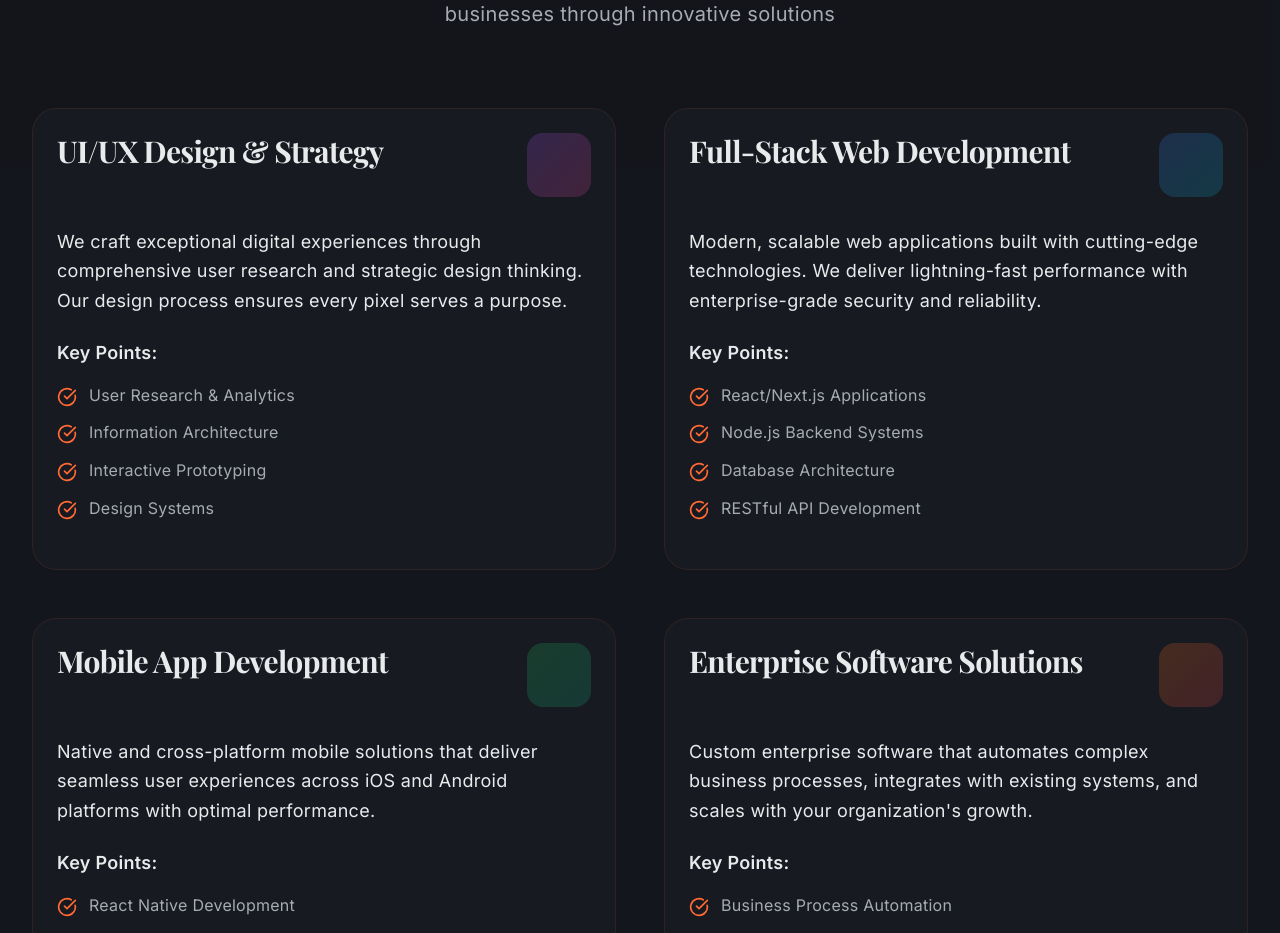
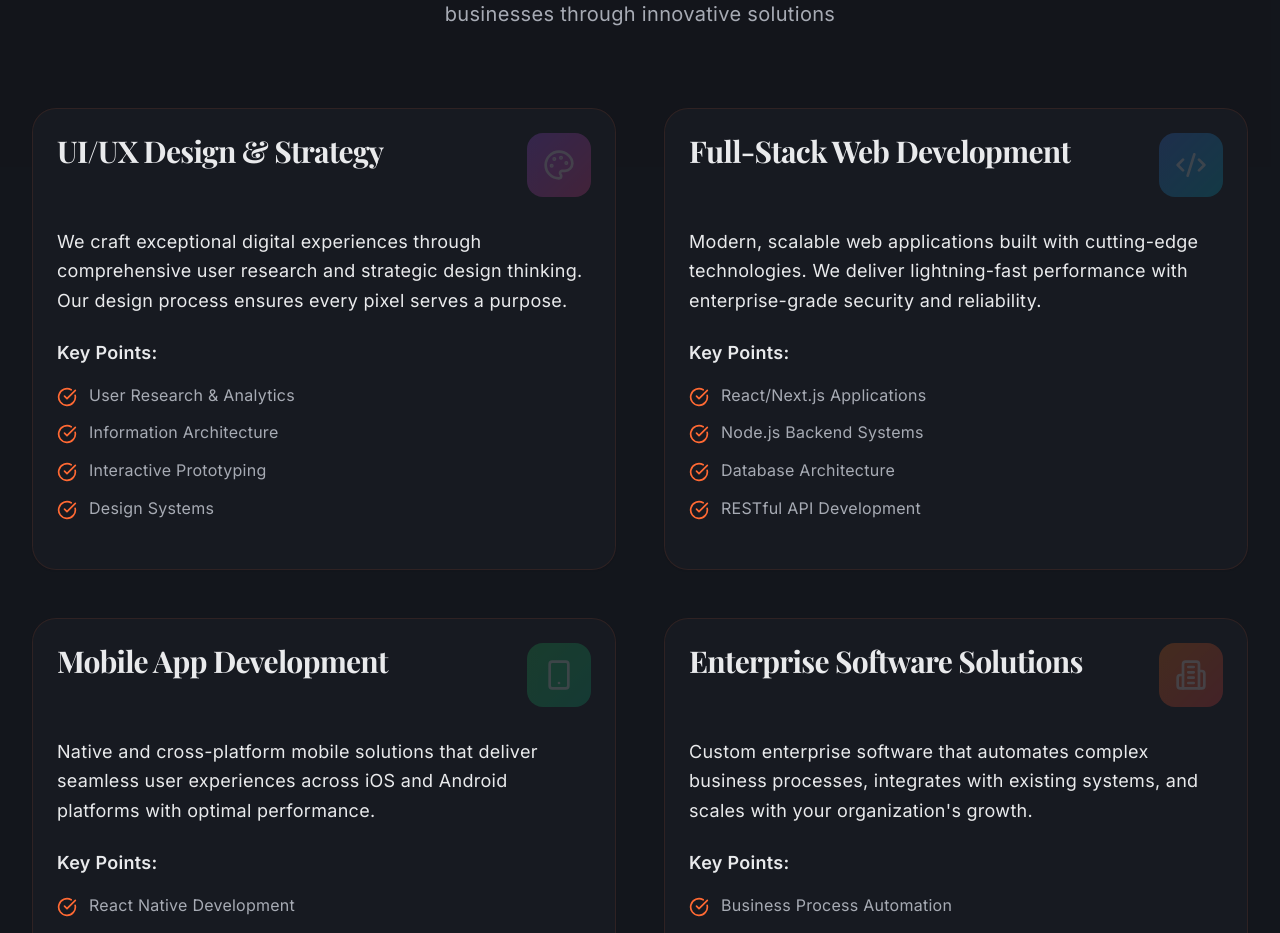
Before and after one commit to longuevillejoseph/joe-longueville-fit-sites-35403, a React (Vite) app: page / in a window 1280 px wide. Shown: the part 1104-2037 px from the top of the page. Built offline with nearby package versions, Linux system fonts and the light colour scheme.

Commit message:
Add icons to expertise cards

```diff
--- a/src/pages/Home.tsx
+++ b/src/pages/Home.tsx
@@ -5,7 +5,8 @@ import { Badge } from "@/components/ui/badge";
 import {
   ArrowRight, Star, Users, Briefcase,
   TrendingUp, Globe, Zap, CheckCircle,
-  Play, ExternalLink, Calendar, Clock
+  Play, ExternalLink, Calendar, Clock,
+  Palette, Code2, Smartphone, Building2
 } from "lucide-react";
 import { Link } from "react-router-dom";
 import { BlogSection } from "@/components/blog/BlogSection";
@@ -52,7 +53,8 @@ const Home = () => {
       tools: ["Figma", "Adobe Creative Suite", "Principle", "InVision"],
       projects: "50+ Projects",
       satisfaction: "98% Client Satisfaction",
-      color: "from-purple-500 to-pink-500"
+      color: "from-purple-500 to-pink-500",
+      icon: Palette
     },
     {
       title: "Full-Stack Web Development",
@@ -62,7 +64,8 @@ const Home = () => {
       tools: ["React", "Node.js", "PostgreSQL", "AWS"],
       projects: "75+ Applications",
       satisfaction: "100% Uptime SLA",
-      color: "from-blue-500 to-cyan-500"
+      color: "from-blue-500 to-cyan-500",
+      icon: Code2
     },
     {
       title: "Mobile App Development",
@@ -72,7 +75,8 @@ const Home = () => {
       tools: ["React Native", "Flutter", "Xcode", "Android Studio"],
       projects: "40+ Mobile Apps",
       satisfaction: "4.8★ Average Rating",
-      color: "from-green-500 to-emerald-500"
+      color: "from-green-500 to-emerald-500",
+      icon: Smartphone
     },
     {
       title: "Enterprise Software Solutions",
@@ -82,7 +86,8 @@ const Home = () => {
       tools: ["Python", "Java", "Microservices", "Docker"],
       projects: "30+ Enterprise Solutions",
       satisfaction: "99.5% System Reliability",
-      color: "from-orange-500 to-red-500"
+      color: "from-orange-500 to-red-500",
+      icon: Building2
     }
   ];
 
@@ -272,7 +277,9 @@ const Home = () => {
                     <CardTitle className="text-3xl font-display font-bold text-headline">
                       {service.title}
                     </CardTitle>
-                    <div className={`w-16 h-16 rounded-2xl bg-gradient-to-br ${service.color} opacity-20 group-hover:opacity-30 transition-opacity duration-500`} />
+                    <div className={`w-16 h-16 rounded-2xl bg-gradient-to-br ${service.color} opacity-20 group-hover:opacity-30 transition-all duration-500 flex items-center justify-center`}>
+                      <service.icon className="w-8 h-8 text-white opacity-80" />
+                    </div>
                   </div>
                   <CardDescription className="text-lg leading-relaxed mb-6 text-body-premium">
                     {service.description}
```
